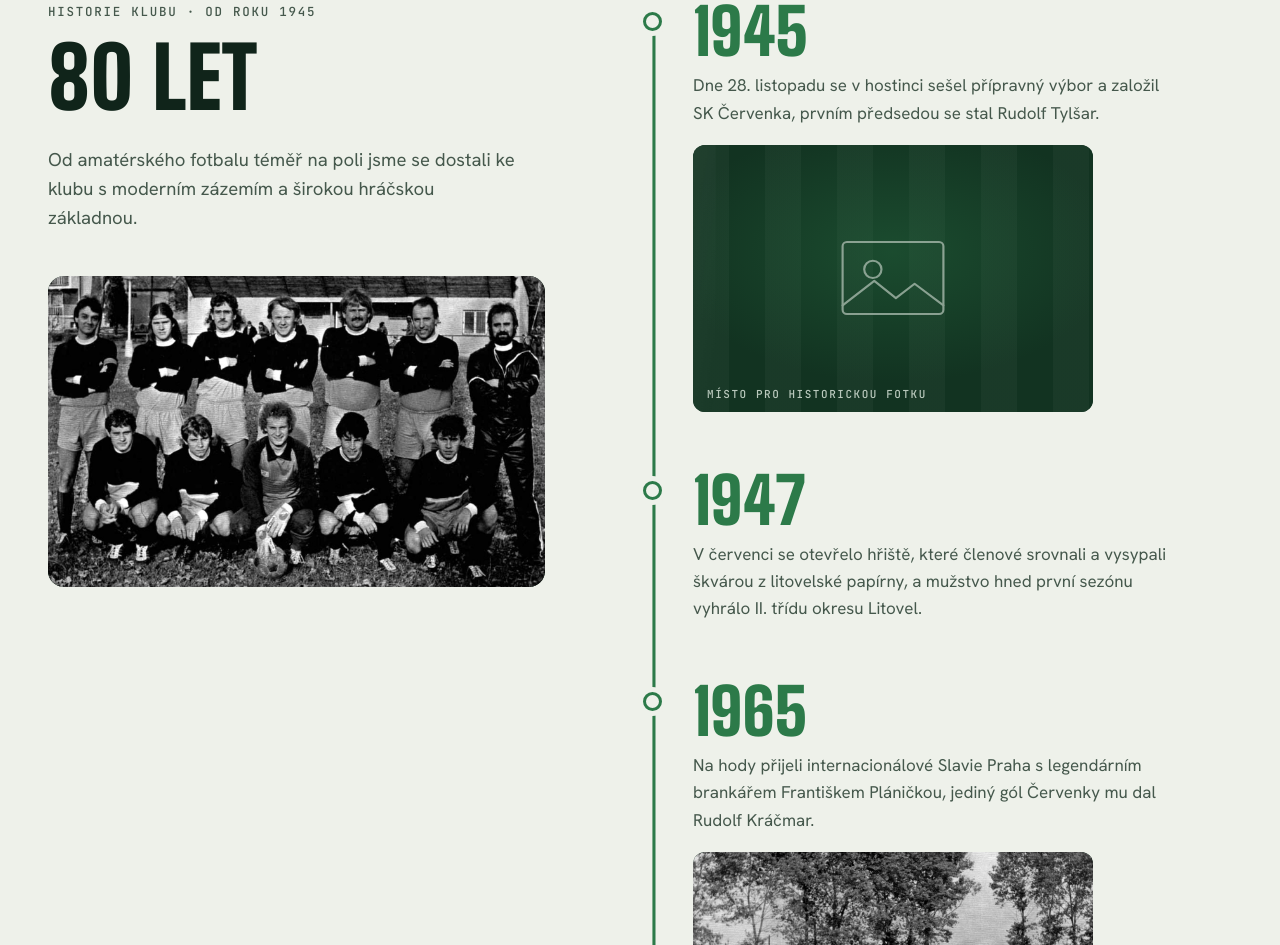
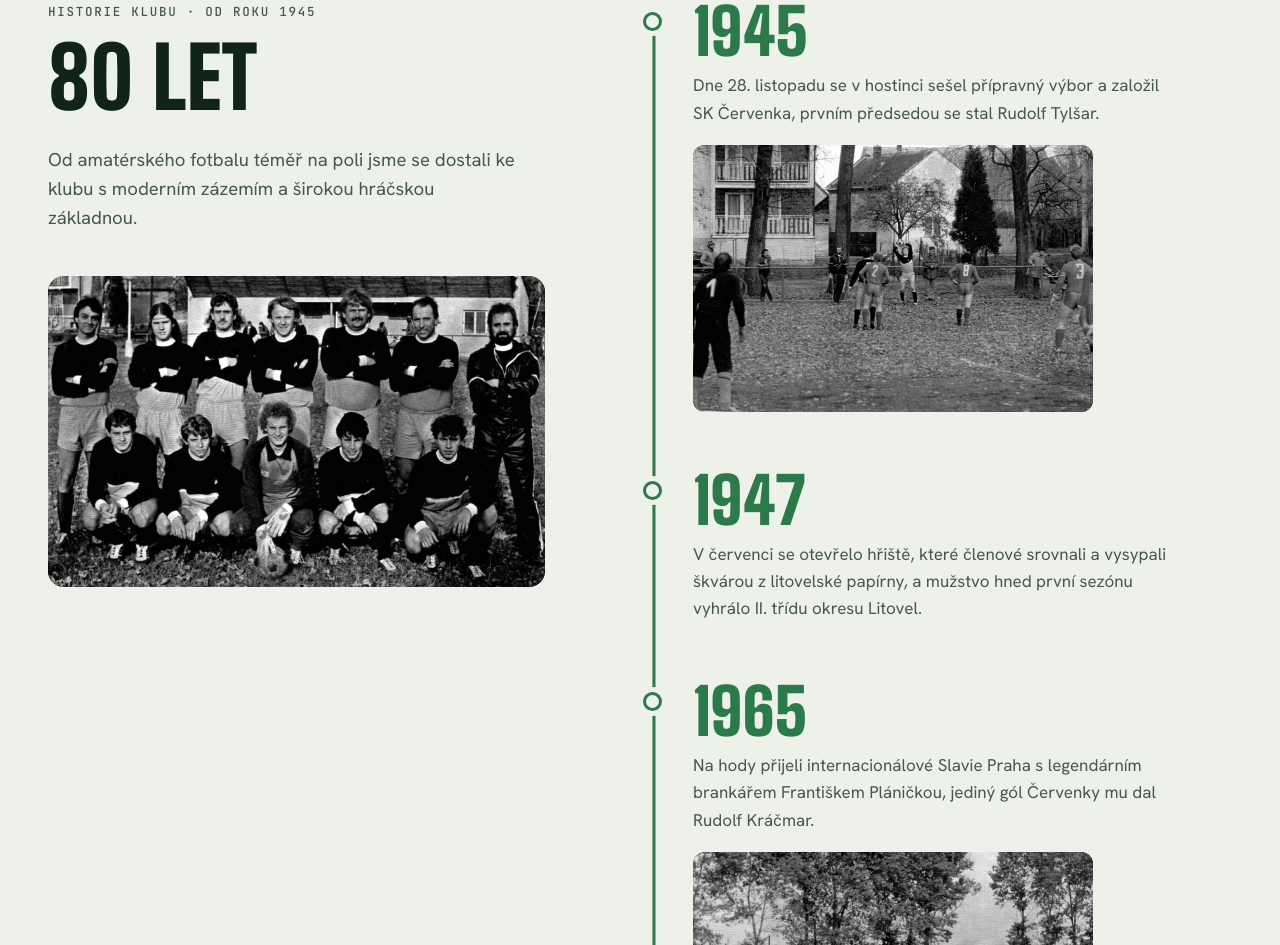
Before and after one commit to domatabelet930-prog/sk-cervenka, a plain HTML site: page sk-cervenka/index.html in a window 1280 px wide. Shown: the part 2378-3323 px from the top of the page. Drawn offline with Linux system fonts and the light colour scheme; animation ran at ten frames a second.

Commit message:
Archivní foto zápasu u milníku 1945
Co-Authored-By: Claude Opus 5.5 <noreply@anthropic.com>

```diff
--- a/sk-cervenka/index.html
+++ b/sk-cervenka/index.html
@@ -193,7 +193,7 @@
           <li class="tl" data-reveal>
             <p class="tl-year">1945</p>
             <p>Dne 28. listopadu se v hostinci sešel přípravný výbor a založil SK Červenka, prvním předsedou se stal Rudolf Tylšar.</p>
-            <figure class="tl-foto" data-tl-foto="assets/historie/1945.jpg" data-popis="1945: založení SK Červenka">
+            <figure class="tl-foto" data-tl-foto="assets/historie/1945.jpg" data-popis="Archivní foto – zápas">
               <div class="ph" data-label="Místo pro historickou fotku" aria-hidden="true"><svg viewBox="0 0 200 200"><g fill="none" stroke="currentColor" stroke-width="3" stroke-linecap="round" stroke-linejoin="round"><rect x="30" y="50" width="140" height="100" rx="6"/><circle cx="72" cy="88" r="12"/><path d="M30 138l44-34 30 24 26-20 40 30"/></g></svg></div>
             </figure>
           </li>
```
Also changed, not shown: sk-cervenka/assets/historie/1945.jpg (added).
